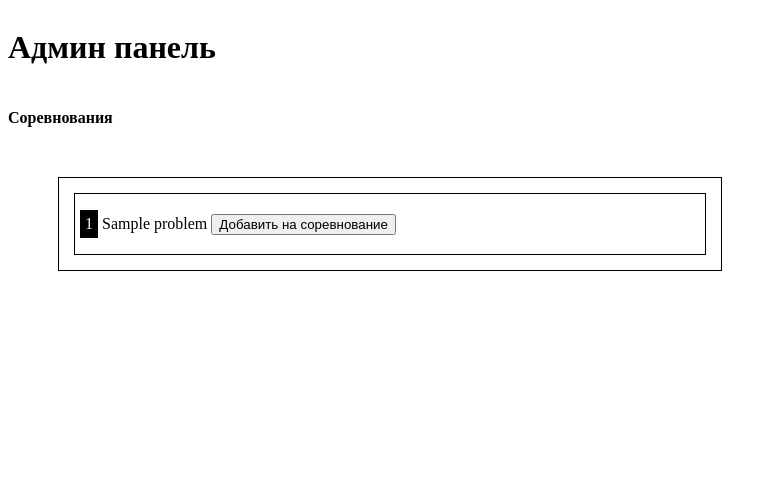
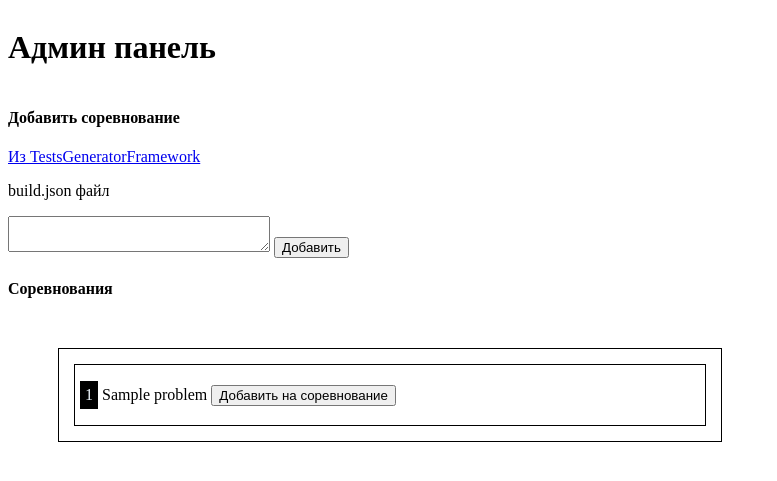
Before and after one commit to CodeBattles-nn/codebattles, a Flask app: template templates/admin/problems_list.html in a window 1280 px wide. Shown: the top 481 px of the page, without its empty margins (0-777 px from the left). Run offline with Flask 2, Linux system fonts and the light colour scheme; the template is opened without the code that fills it: most values are stand-ins (such as "Sample title", 1, 10 or a date in 2020).

Commit message:
Problems added

```diff
--- a/templates/admin/problems_list.html
+++ b/templates/admin/problems_list.html
@@ -26,7 +26,20 @@
         <h1 class="inline">Админ панель</h1>
     </div>
 
+     <div>
+         <h4>Добавить соревнование</h4>
+         <a href="https://github.com/Windows-up/TestsGeneratorFramework">Из TestsGeneratorFramework</a>
+        <form action="add" method="post">
+
+            <p>build.json файл</p>
+            <textarea name="build" id="" cols="30" rows="2"></textarea>
+            <button type="submit">Добавить</button>
+        </form>
+    </div>
+
+
     <h4>Соревнования</h4>
+
 
     <div class="block" style="border: 1px solid;padding: 15px; margin: 50px;width: 50%;">
 
@@ -41,6 +54,8 @@
         </div>
 
         {% endfor %}
+
+    </div>
 </body>
 
 </html>
```
Also changed, not shown: web/accounts.py (+10 -10 lines).
